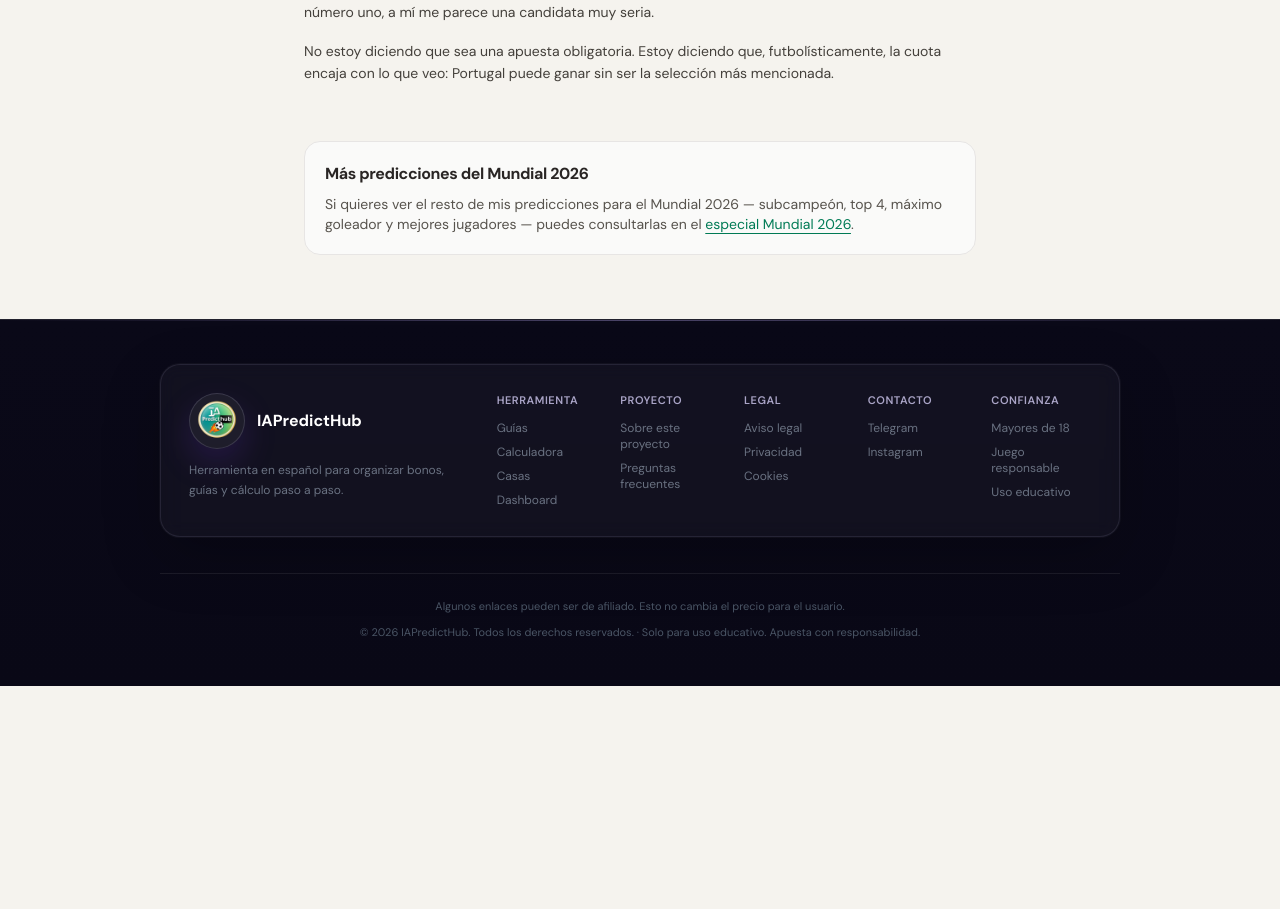
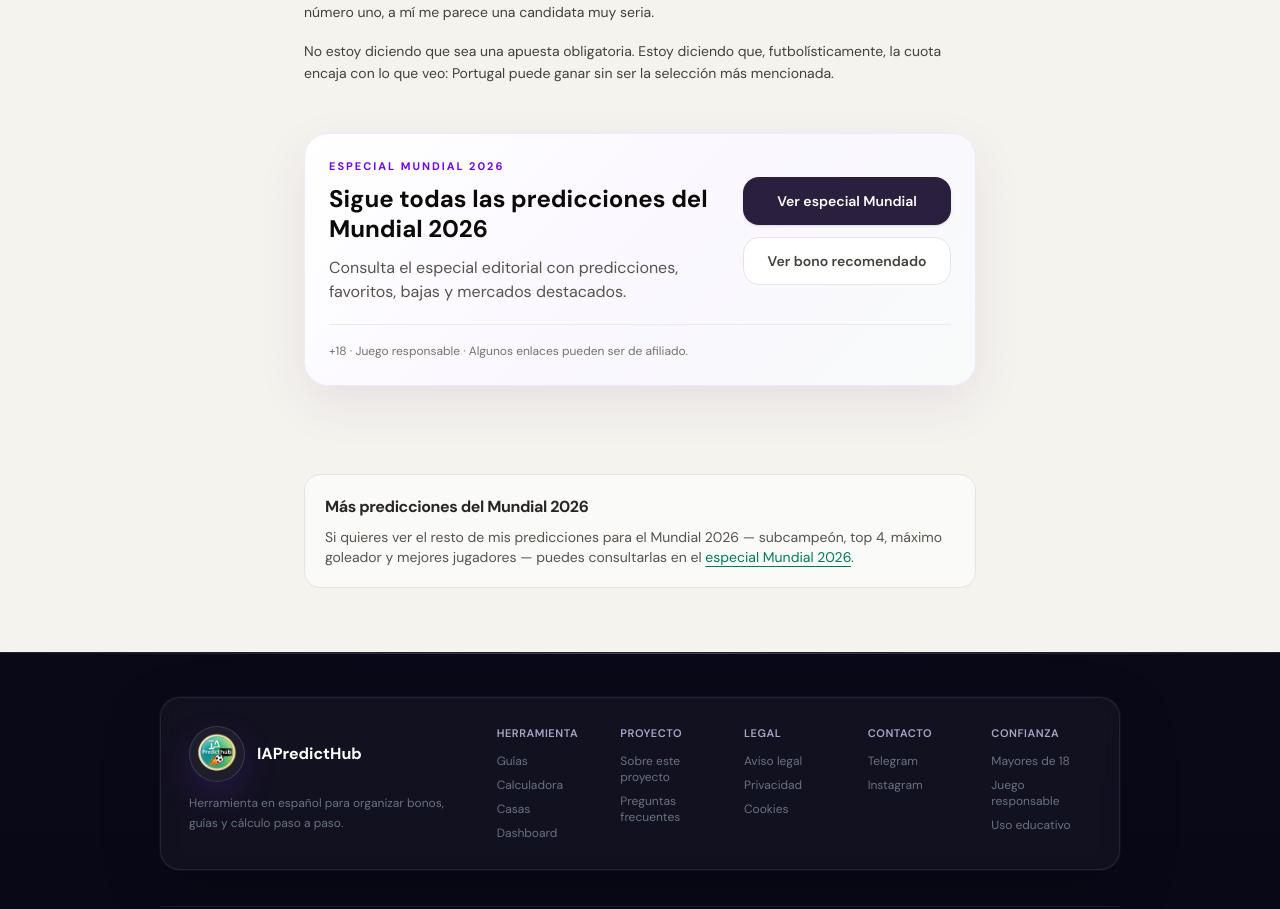
Before and after one commit to eloylt13/matched-betting-app, a Next.js app: page /blog/prediccion-campeon-mundial-2026 in a window 1280 px wide. Shown: the part 4646-5555 px from the top of the page. Before the commit the page ends 5332 px from the top, so only its background shows below. Built offline with nearby package versions, Linux system fonts and the light colour scheme; no server answers; a web font is replaced by a local one.

Commit message:
feat: add CTA to champion prediction article

```diff
--- a/app/blog/prediccion-campeon-mundial-2026/page.tsx
+++ b/app/blog/prediccion-campeon-mundial-2026/page.tsx
@@ -1,6 +1,7 @@
 import type { Metadata } from 'next'
 import Image from 'next/image'
 import Link from 'next/link'
+import BlogCta from '@/components/blog/BlogCta'
 
 const title =
   'Predicción campeón Mundial 2026: por qué creo que Portugal puede ganar'
@@ -391,6 +392,8 @@ export default function PrediccionCampeonMundial2026Page() {
           ganar sin ser la selección más mencionada.
         </p>
 
+        <BlogCta variant="world-cup" />
+
         <section className="mt-10 rounded-2xl border border-stone-200 bg-stone-50 p-5">
           <h2 className="text-base font-bold text-stone-800 tracking-tight">
             Más predicciones del Mundial 2026
```
